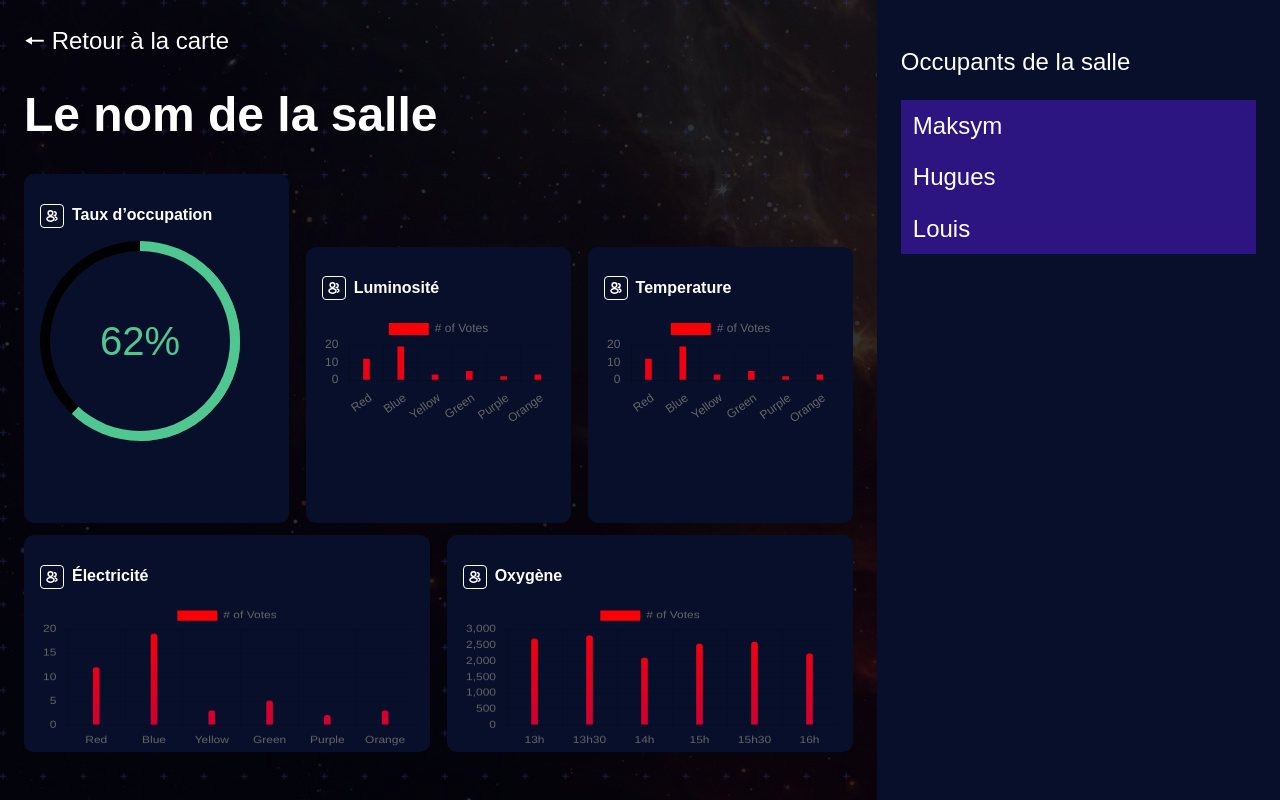
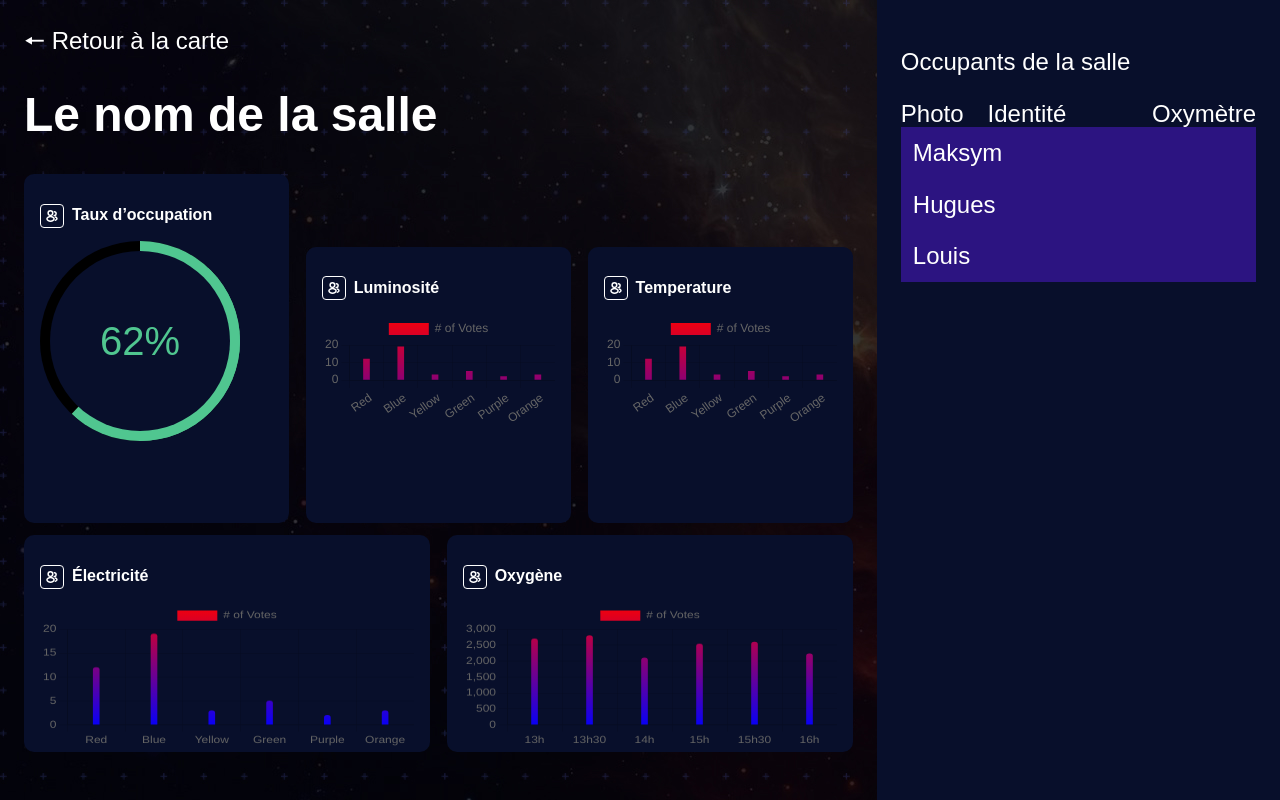
Before and after one commit to MaksymY/mars-univercity, a Vue app: page /dashboard in a window 1280 px wide. Built offline with nearby package versions, Linux system fonts and the light colour scheme.

Commit message:
Feat : Change some style

```diff
--- a/src/services/api.ts
+++ b/src/services/api.ts
@@ -1,5 +1,6 @@
 import ky from "ky";
 import { UserInfo } from "@/services/types/auth";
+import { User } from "@/services/types/user";
 
 const api = ky.create({
 	prefixUrl: "https://api-mars-university.herokuapp.com/",
@@ -21,3 +22,7 @@ export function LoginUser(email: string, password: string): Promise<UserInfo> {
 		})
 		.then(dataHandler);
 }
+
+export function getRoomUsers(room_id: string): Promise<User[]> {
+	return api.get(`sensor/getAllUserRoomWatchData`, { json: { room_id } }).then(dataHandler);
+}
--- /dev/null
+++ b/src/services/types/user.ts
@@ -0,0 +1,7 @@
+export interface User {
+	firstName: string;
+	lastName: string;
+	email: string;
+	profile_picture: string;
+	oxymetre_values: any[];
+}
--- a/src/views/dashboard/components/organisms/ModuleLayout.vue
+++ b/src/views/dashboard/components/organisms/ModuleLayout.vue
@@ -79,7 +79,7 @@ export default defineComponent({
 						0,
 						0,
 						0,
-						(twoDimensionsCtx.canvas.height * 10) / 2,
+						(twoDimensionsCtx.canvas.height * 2) / 2,
 					);
 					linearGradient.addColorStop(0, this.customChartStyle.linearGradient.firstColor);
 					linearGradient.addColorStop(1, this.customChartStyle.linearGradient.secondColor);
--- a/src/views/dashboard/components/organisms/RoomOccupants.vue
+++ b/src/views/dashboard/components/organisms/RoomOccupants.vue
@@ -1,6 +1,11 @@
 <template>
 	<div class="occupants-layer">
 		<p>Occupants de la salle</p>
+		<div class="occupants-layer__table-header">
+			<span occupants-layer__table-header__photo>Photo</span>
+			<span occupants-layer__table-header__identity>Identité</span>
+			<span occupants-layer__table-header__oxymetre>Oxymètre</span>
+		</div>
 		<OccupantStats v-for="occupant in occupantsInRoom" :key="occupant.name" :occupant="occupant" />
 	</div>
 </template>
@@ -9,6 +14,8 @@
 import { defineComponent } from "vue";
 
 import OccupantStats from "./OccupantStats.vue";
+
+import { getRoomUsers } from "@/services/api";
 
 export default defineComponent({
 	name: "RoomOccupants",
@@ -25,6 +32,15 @@ export default defineComponent({
 			];
 		},
 	},
+	created() {
+		this.getRoomOccupants();
+	},
+	methods: {
+		async getRoomOccupants() {
+			const roomOccupants = await getRoomUsers("321321");
+			console.log(roomOccupants);
+		},
+	},
 });
 </script>
 
@@ -33,5 +49,20 @@ export default defineComponent({
 	background-color: $BlackRussian;
 	color: $white;
 	padding: 1rem;
+
+	&__table-header {
+		display: flex;
+
+		span {
+			display: block;
+
+			&:first-child {
+				margin-right: 1rem;
+			}
+			&:last-child {
+				margin-left: auto;
+			}
+		}
+	}
 }
 </style>
```
Also changed, not shown: 2 other files (tests, documents, lock files or other folders).
